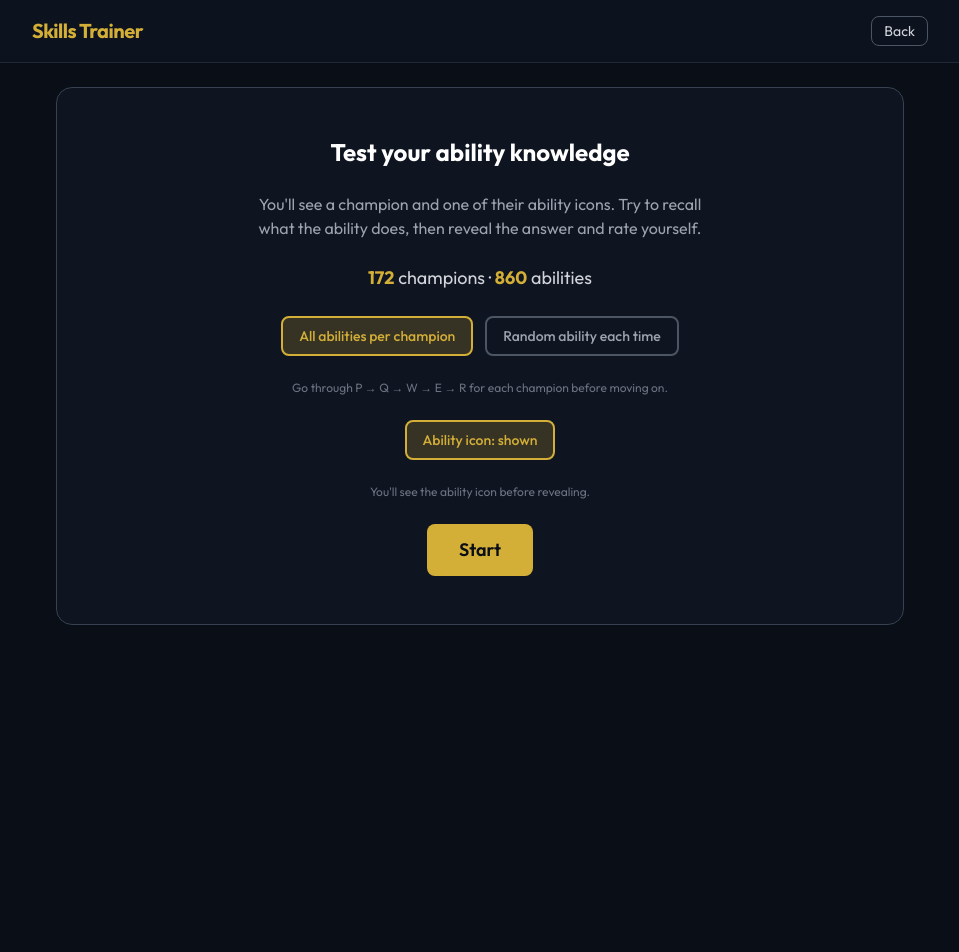
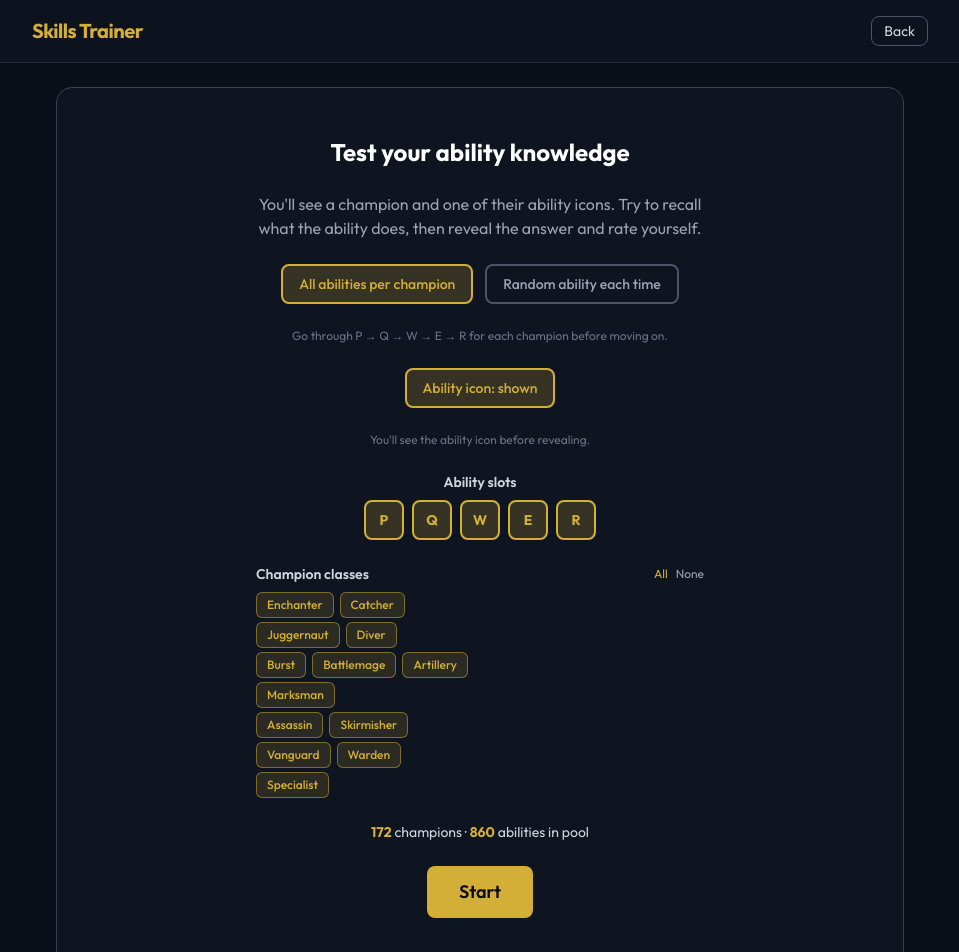
Before and after one commit to mred-randomprojects/guess-class-lol, a React (Vite) app: page /#/skills-trainer in a window 1280 px wide. Shown: the top 952 px of the page, without its empty margins (160-1119 px from the left). Before the commit the page ends 800 px from the top, so only its background shows below. Built offline with nearby package versions, Linux system fonts and the light colour scheme.

Commit message:
Add more filters! By P Q W E R, and by champion class

```diff
--- a/src/SkillsTrainer.tsx
+++ b/src/SkillsTrainer.tsx
@@ -1,9 +1,11 @@
-import { useState, useCallback } from "react";
+import { useState, useCallback, useMemo } from "react";
 import { Link } from "react-router-dom";
 import { useChampions, getImageUrl } from "./data/useChampions";
 import { useSpells } from "./data/useSpells";
 import type { SpellInfo } from "./data/useSpells";
-import type { Champion } from "./types";
+import type { Champion, GameChampion } from "./types";
+import type { ChampionClass } from "./data/classes";
+import { CHAMPION_CLASSES, CLASS_GROUPS } from "./data/classes";
 import { shuffleChampions } from "./gameLogic";
 
 type Rating = "nailed" | "partial" | "no_idea";
@@ -154,12 +156,21 @@
 
 // --- Main game ---
 
+const ALL_ABILITY_KEYS: readonly AbilityKey[] = ["P", "Q", "W", "E", "R"];
+type AbilityKey = "P" | "Q" | "W" | "E" | "R";
+
 function SkillsTrainer() {
-    const { champions } = useChampions();
+    const { champions, getGameChampion } = useChampions();
     const { getSpellSet } = useSpells();
 
     const [gameMode, setGameMode] = useState<GameMode>("per-champion");
     const [showIcon, setShowIcon] = useState(true);
+    const [enabledKeys, setEnabledKeys] = useState<Set<AbilityKey>>(
+        () => new Set(ALL_ABILITY_KEYS)
+    );
+    const [enabledClasses, setEnabledClasses] = useState<Set<ChampionClass>>(
+        () => new Set(CHAMPION_CLASSES)
+    );
     const [gameStarted, setGameStarted] = useState(false);
     const [finished, setFinished] = useState(false);
     const [revealed, setRevealed] = useState(false);
@@ -174,17 +185,65 @@
 
     const totalAbilities = abilityQueue.length;
 
+    const toggleKey = useCallback((key: AbilityKey) => {
+        setEnabledKeys((prev) => {
+            const next = new Set(prev);
+            if (next.has(key)) {
+                next.delete(key);
+            } else {
+                next.add(key);
+            }
+            return next;
+        });
+    }, []);
+
+    const toggleClass = useCallback((cls: ChampionClass) => {
+        setEnabledClasses((prev) => {
+            const next = new Set(prev);
+            if (next.has(cls)) {
+                next.delete(cls);
+            } else {
+                next.add(cls);
+            }
+            return next;
+        });
+    }, []);
+
+    const selectAllClasses = useCallback(() => {
+        setEnabledClasses(new Set(CHAMPION_CLASSES));
+    }, []);
+
+    const deselectAllClasses = useCallback(() => {
+        setEnabledClasses(new Set());
+    }, []);
+
+    // Champions filtered by enabled classes
+    const filteredChampions = useMemo(() => {
+        if (enabledClasses.size === CHAMPION_CLASSES.length) return champions;
+        return champions.filter((c) => {
+            const gc: GameChampion = getGameChampion(c);
+            return gc.classes.some((cls) => enabledClasses.has(cls));
+        });
+    }, [champions, enabledClasses, getGameChampion]);
+
+    // Preview count of abilities in the pool
+    const poolSize = useMemo(() => {
+        return filteredChampions.length * enabledKeys.size;
+    }, [filteredChampions, enabledKeys]);
+
     /** Build a flat list of all (champion, ability) pairs */
     const buildAbilityQueue = useCallback(
         (mode: GameMode): QueueItem[] => {
-            const shuffled = shuffleChampions(champions);
+            const shuffled = shuffleChampions(filteredChampions);
             const items: QueueItem[] = [];
 
             for (const champ of shuffled) {
                 const spellSet = getSpellSet(champ);
                 if (spellSet == null) continue;
                 for (const ability of spellSet.abilities) {
-                    items.push({ champion: champ, ability });
+                    if (enabledKeys.has(ability.key)) {
+                        items.push({ champion: champ, ability });
+                    }
                 }
             }
 
@@ -199,10 +258,13 @@
 
             return items;
         },
-        [champions, getSpellSet]
+        [filteredChampions, getSpellSet, enabledKeys]
     );
 
+    const canLaunch = enabledKeys.size > 0 && enabledClasses.size > 0;
+
     const launchGame = useCallback(() => {
+        if (!canLaunch) return;
         const items = buildAbilityQueue(gameMode);
         setAbilityQueue(items);
         setQueueIndex(0);
@@ -210,7 +272,7 @@
         setResults([]);
         setFinished(false);
         setGameStarted(true);
-    }, [gameMode, buildAbilityQueue]);
+    }, [gameMode, buildAbilityQueue, canLaunch]);
 
     const submitRating = useCallback(
         (rating: Rating) => {
@@ -276,17 +338,6 @@
                             icons. Try to recall what the ability does, then
                             reveal the answer and rate yourself.
                         </p>
-                        <p className="text-lg text-gray-300">
-                            <span className="font-bold text-rift-gold">
-                                {champions.length}
-                            </span>{" "}
-                            champions &middot;{" "}
-                            <span className="font-bold text-rift-gold">
-                                {champions.length * 5}
-                            </span>{" "}
-                            abilities
-                        </p>
-
                         {/* Mode selector */}
                         <div className="flex gap-3">
                             <button
@@ -338,10 +389,100 @@
                                 : "Hard mode — no icon hint, just the ability key (P/Q/W/E/R)."}
                         </p>
 
+                        {/* Ability key filter */}
+                        <div className="w-full max-w-md space-y-2">
+                            <p className="text-center text-sm font-semibold text-gray-300">
+                                Ability slots
+                            </p>
+                            <div className="flex justify-center gap-2">
+                                {ALL_ABILITY_KEYS.map((key) => (
+                                    <button
+                                        key={key}
+                                        type="button"
+                                        onClick={() => toggleKey(key)}
+                                        className={`h-10 w-10 rounded-lg border-2 text-sm font-bold transition-colors ${
+                                            enabledKeys.has(key)
+                                                ? "border-rift-gold bg-rift-gold/20 text-rift-gold"
+                                                : "border-gray-600 text-gray-500 hover:border-gray-500"
+                                        }`}
+                                    >
+                                        {key}
+                                    </button>
+                                ))}
+                            </div>
+                        </div>
+
+                        {/* Champion class filter */}
+                        <div className="w-full max-w-md space-y-2">
+                            <div className="flex items-center justify-between">
+                                <p className="text-sm font-semibold text-gray-300">
+                                    Champion classes
+                                </p>
+                                <div className="flex gap-2 text-xs">
+                                    <button
+                                        type="button"
+                                        onClick={selectAllClasses}
+                                        className="text-rift-gold hover:underline"
+                                    >
+                                        All
+                                    </button>
+                                    <button
+                                        type="button"
+                                        onClick={deselectAllClasses}
+                                        className="text-gray-400 hover:underline"
+                                    >
+                                        None
+                                    </button>
+                                </div>
+                            </div>
+                            <div className="space-y-1">
+                                {CLASS_GROUPS.map((group) => (
+                                    <div
+                                        key={group.parent}
+                                        className="flex flex-wrap gap-1.5"
+                                    >
+                                        {group.subclasses.map((cls) => (
+                                            <button
+                                                key={cls}
+                                                type="button"
+                                                onClick={() =>
+                                                    toggleClass(cls)
+                                                }
+                                                className={`rounded-md border px-2.5 py-1 text-xs font-medium transition-colors ${
+                                                    enabledClasses.has(cls)
+                                                        ? "border-rift-gold/50 bg-rift-gold/15 text-rift-gold"
+                                                        : "border-gray-700 text-gray-500 hover:border-gray-600"
+                                                }`}
+                                            >
+                                                {cls}
+                                            </button>
+                                        ))}
+                                    </div>
+                                ))}
+                            </div>
+                        </div>
+
+                        {/* Pool size preview */}
+                        <p className="text-sm text-gray-300">
+                            <span className="font-bold text-rift-gold">
+                                {filteredChampions.length}
+                            </span>{" "}
+                            champions &middot;{" "}
+                            <span className="font-bold text-rift-gold">
+                                {poolSize}
+                            </span>{" "}
+                            abilities in pool
+                        </p>
+
                         <button
                             type="button"
                             onClick={launchGame}
-                            className="rounded-lg bg-rift-gold px-8 py-3 text-lg font-semibold text-rift-dark hover:bg-rift-gold/90"
+                            disabled={!canLaunch}
+                            className={`rounded-lg px-8 py-3 text-lg font-semibold ${
+                                canLaunch
+                                    ? "bg-rift-gold text-rift-dark hover:bg-rift-gold/90"
+                                    : "cursor-not-allowed bg-gray-700 text-gray-500"
+                            }`}
                         >
                             Start
                         </button>
```
